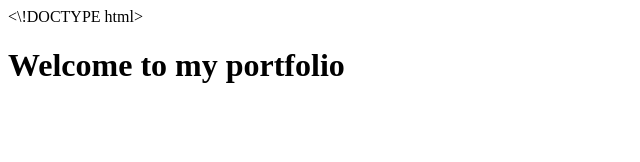
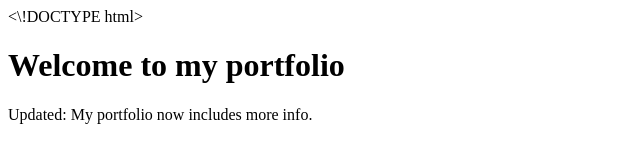
Before and after one commit to magrocks03/Myportfolio, a plain HTML site: page index.html in a window 1280 px wide. Shown: the whole page, without its empty margins (0-640 px from the left). Drawn offline with Linux system fonts and the light colour scheme.

Commit message:
updated index.html content

```diff
--- a/index.html
+++ b/index.html
@@ -1 +1,2 @@
 <\!DOCTYPE html><html><head><title>My Portfolio</title></head><body><h1>Welcome to my portfolio</h1></body></html>
+<p>Updated: My portfolio now includes more info.</p>
```
